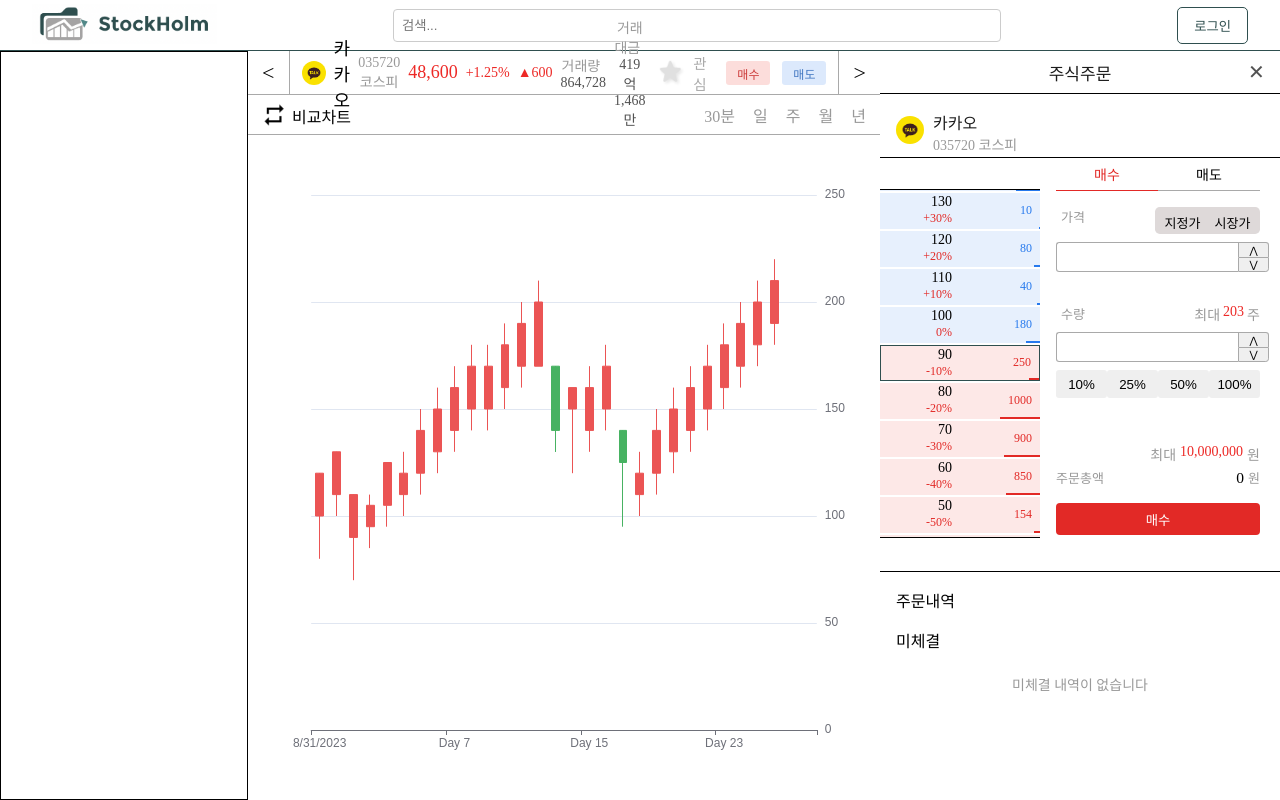
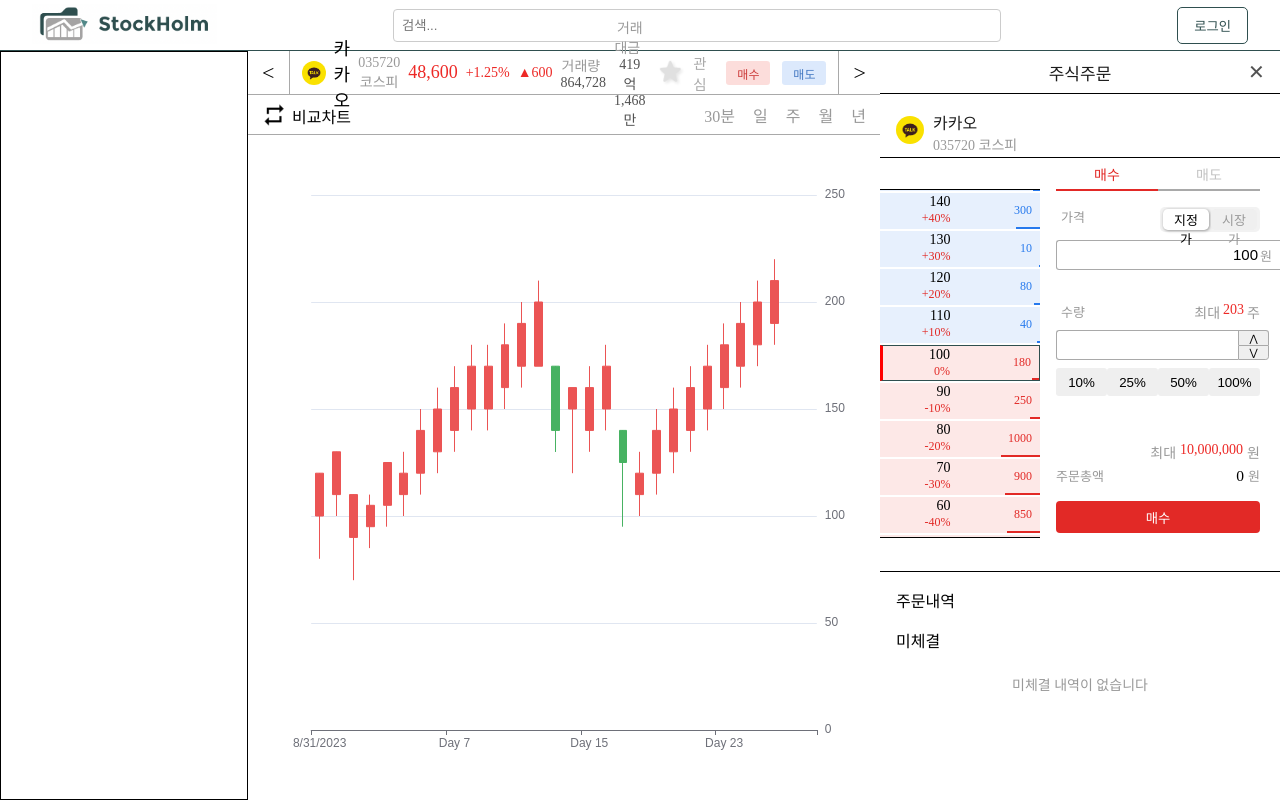
Before and after one commit to codestates-seb/seb45_main_008, a React (Vite) app in the folder client/: page / in a window 1280 px wide. Built offline with nearby package versions, Linux system fonts and the light colour scheme.

Commit message:
[Feat] 주가 선택 및 변경 기능 구현
- 주가 선택 및 변경 기능 일부 구현
- 지정가/시장가 변환 관련 기능 구현 예정

Issues 12

```diff
--- a/client/src/components/StockOrderSection/PriceSetting.tsx
+++ b/client/src/components/StockOrderSection/PriceSetting.tsx
@@ -1,24 +1,60 @@
+import { useSelector, useDispatch } from "react-redux";
 import { styled } from "styled-components";
+import { setSpecifiedPrice, setMarketPrice } from "../../reducer/stockPriceType-Reducer";
+import { plusStockOrderPrice, minusStockOrderPrice } from "../../reducer/StockOrderPrice-Reducer";
+import { StateProps } from "../../models/stateProps";
 
 const priceSettingTitle: string = "가격";
 const specifiedPriceBtnText: string = "지정가";
 const marketPriceBtnText: string = "시장가";
+const unitText: string = "원";
 
 const PriceSetting = () => {
+  const priceType = useSelector((state: StateProps) => state.stockPriceType);
+  const orderPrice = useSelector((state: StateProps) => state.stockOrderPrice);
+  const dispatch = useDispatch();
+
+  // 시장가, 지정가 변경
+  const handleSetSepcifiedPrice = () => {
+    dispatch(setSpecifiedPrice());
+  };
+
+  const handleSetMarketPrice = () => {
+    dispatch(setMarketPrice());
+  };
+
+  // 거래가 증가/감소
+  const handlePlusOrderPrice = () => {
+    dispatch(plusStockOrderPrice(10));
+  };
+
+  const handleMinusOrderPrice = () => {
+    dispatch(minusStockOrderPrice(10));
+  };
+
   return (
     <Container>
       <PriceCategoryBox>
         <Title>{priceSettingTitle}</Title>
         <ButtonContainer>
-          <SepcifiedPriceBtn>{specifiedPriceBtnText}</SepcifiedPriceBtn>
-          <MarketPriceBtn>{marketPriceBtnText}</MarketPriceBtn>
+          <SepcifiedPriceBtn onClick={handleSetSepcifiedPrice} priceType={priceType}>
+            {specifiedPriceBtnText}
+          </SepcifiedPriceBtn>
+          <MarketPriceBtn onClick={handleSetMarketPrice} priceType={priceType}>
+            {marketPriceBtnText}
+          </MarketPriceBtn>
         </ButtonContainer>
       </PriceCategoryBox>
       <PriceSettingBox>
-        <PriceController />
+        <PriceController defaultValue={orderPrice} value={orderPrice} />
+        <UnitContent>{unitText}</UnitContent>
         <DirectionBox>
-          <button className="PriceUp">&#8896;</button>
-          <button className="PriceDown">&#8897;</button>
+          <button className="PriceUp" onClick={handlePlusOrderPrice}>
+            &#8896;
+          </button>
+          <button className="PriceDown" onClick={handleMinusOrderPrice}>
+            &#8897;
+          </button>
         </DirectionBox>
       </PriceSettingBox>
     </Container>
@@ -27,6 +63,12 @@
 
 export default PriceSetting;
 
+// type 정의
+interface PriceTypeProps {
+  priceType: boolean;
+}
+
+// component 생성
 const Container = styled.div`
   width: 100%;
   margin-top: 16px;
@@ -47,26 +89,40 @@
 `;
 
 const ButtonContainer = styled.div`
-  width: 105px;
-  height: 27px;
-  background-color: #ded9d9;
+  position: relative;
+  width: 100px;
+  height: 25px;
+  background-color: #f2f2f2;
   border-radius: 0.3rem;
   display: flex;
   flex-direction: row;
   justify-content: center;
   align-items: center;
+  gap: 2px;
 `;
 
-const SepcifiedPriceBtn = styled.button`
-  width: 50px;
-  height: 23px;
-  padding: 4px;
+const SepcifiedPriceBtn = styled.button<PriceTypeProps>`
+  width: 46px;
+  height: 21px;
   border: none;
-  background-color: #ded9d9;
+  box-shadow: ${(props) => !props.priceType && "0.7px 0.7px 3px rgba(0, 0, 0, 0.4);"};
+  border-radius: 0.3rem;
+  background-color: ${(props) => (props.priceType ? "f2f2f2" : "white")};
+  color: ${(props) => (props.priceType ? "#999999" : "black")};
+
   font-size: 13px;
 `;
 
-const MarketPriceBtn = styled(SepcifiedPriceBtn)``;
+const MarketPriceBtn = styled.button<PriceTypeProps>`
+  width: 46px;
+  height: 21px;
+  border: none;
+  border-radius: 0.3rem;
+  box-shadow: ${(props) => props.priceType && "0.7px 0.7px 3px rgba(0, 0, 0, 0.4);"};
+  background-color: ${(props) => (props.priceType ? "white" : "f2f2f2")};
+  color: ${(props) => (props.priceType ? "black" : "#999999")};
+  font-size: 13px;
+`;
 
 const PriceSettingBox = styled.div`
   display: flex;
@@ -79,6 +135,24 @@
   border: 1px solid darkgray;
   border-right: none;
   border-radius: 0.2rem 0 0 0.2rem;
+  font-size: 15px;
+  font-weight: 500;
+  text-align: right;
+  padding-bottom: 3px;
+`;
+
+const UnitContent = styled.div`
+  height: 30px;
+  color: #999999;
+  font-size: 13px;
+  font-weight: 400;
+  display: flex;
+  justify-content: center;
+  align-items: center;
+  padding-right: 8px;
+  border-top: 1px solid darkgray;
+  border-bottom: 1px solid darkgray;
+  background-color: #ffffff;
 `;
 
 const DirectionBox = styled.div`
--- a/client/src/components/StockOrderSection/StockOrderBtn.tsx
+++ b/client/src/components/StockOrderSection/StockOrderBtn.tsx
@@ -84,6 +84,7 @@
   border: none;
   border-radius: 0.25rem;
   background-color: ${(props) => (props.ordertype ? "#2679ed" : "#e22926")};
+  transition: background-color 0.5s;
   color: #ffffff;
   font-weight: 400;
 `;
--- a/client/src/components/StockOrderSection/StockOrderSetting.tsx
+++ b/client/src/components/StockOrderSection/StockOrderSetting.tsx
@@ -33,7 +33,7 @@
           {orderType02}
         </Selling>
       </OrderType>
-      <TypeDividingLine />
+      <OrderTypeDividingLine />
       <PriceSetting />
       <VolumeSetting />
       <StockOrderBtn />
@@ -43,7 +43,7 @@
 
 export default StockOrderSetting;
 
-const TypeDividingLine = () => {
+const OrderTypeDividingLine = () => {
   const stockOrderType = useSelector((state: StateProps) => state.stockOrderType);
 
   return (
@@ -63,9 +63,10 @@
 
 const OrderType = styled.div`
   width: 100%;
-  height: 32px;
+  height: 31px;
   display: flex;
   flex-direction: row;
+  color: #9999;
 `;
 
 const Buying = styled.div<OrderTypeProps>`
@@ -76,6 +77,7 @@
   height: 31px;
   font-size: 14px;
   color: ${(props) => !props.ordertype && "#e22926"};
+  transition: color 0.5s;
 `;
 
 const Selling = styled.div<OrderTypeProps>`
@@ -86,6 +88,7 @@
   height: 31px;
   font-size: 14px;
   color: ${(props) => props.ordertype && "#2679ed"};
+  transition: color 0.5s;
 `;
 
 const DividingContainer = styled.div<OrderTypeProps>`
@@ -96,11 +99,11 @@
   transform: translateX(${(props) => (props.ordertype ? "50%" : "0")});
   transition: transform 0.3s ease-in-out;
   width: 100%;
-  height: 1.2px;
+  height: 2px;
 `;
 
 const DivdingLine = styled.div<OrderTypeProps>`
   width: 50%;
-  height: 1.2px;
+  height: 2px;
   background-color: ${(props) => (props.ordertype ? "#2679ed" : "#e22926")};
 `;
--- a/client/src/components/StockOrderSection/StockPrice.tsx
+++ b/client/src/components/StockOrderSection/StockPrice.tsx
@@ -1,5 +1,8 @@
+import { useSelector, useDispatch } from "react-redux";
 import { useRef, useEffect } from "react";
 import { styled } from "styled-components";
+import { setStockOrderPrice } from "../../reducer/StockOrderPrice-Reducer";
+import { StateProps } from "../../models/stateProps";
 
 // dummyData
 import { dummyPrice } from "./dummyData";
@@ -14,13 +17,7 @@
       </HighFigure>
       <PriceList>
         {dummyPrice.map((item, idx) => (
-          <PriceInfo
-            key={item.price}
-            index={idx}
-            price={item.price}
-            changeRate={item.changeRate}
-            volume={item.volume}
-          />
+          <PriceInfo key={item.price} index={idx} price={item.price} changeRate={item.changeRate} volume={item.volume} />
         ))}
       </PriceList>
       <LowerFigure>
@@ -37,6 +34,12 @@
   const { index, price, changeRate, volume } = props;
   const ref = useRef<HTMLDivElement | null>(null);
 
+  const stockOrderPrice = useSelector((state: StateProps) => state.stockOrderPrice);
+  const dispatch = useDispatch();
+  const handleSetOrderPrice = () => {
+    dispatch(setStockOrderPrice(price));
+  };
+
   const changeRateText01: string = changeRate > 0 ? "+" : "";
   const changeRateText02: string = "%";
 
@@ -48,7 +51,7 @@
 
   if (index === 10) {
     return (
-      <InfoContainer index={index} ref={ref}>
+      <InfoContainer index={index} ref={ref} price={price} orderPrice={stockOrderPrice} onClick={handleSetOrderPrice}>
         <Price>
           <div className="price">{price}</div>
           <div className="changeRate">
@@ -59,19 +62,14 @@
         </Price>
         <Volume index={index}>
           <div className="volume">{volume}</div>
-          <VolumePercentge
-            index={index}
-            volume={volume}
-            upperPriceVolumeSum={upperPriceVolumeSum}
-            lowerPriceVolumeSum={lowerPriceVolumeSum}
-          />
+          <VolumePercentge index={index} volume={volume} upperPriceVolumeSum={upperPriceVolumeSum} lowerPriceVolumeSum={lowerPriceVolumeSum} />
         </Volume>
       </InfoContainer>
     );
   }
 
   return (
-    <InfoContainer index={index}>
+    <InfoContainer index={index} price={price} orderPrice={stockOrderPrice} onClick={handleSetOrderPrice}>
       <Price>
         <div className="price">{price}</div>
         <div className="changeRate">
@@ -82,12 +80,7 @@
       </Price>
       <Volume index={index}>
         <div className="volume">{volume}</div>
-        <VolumePercentge
-          index={index}
-          volume={volume}
-          upperPriceVolumeSum={upperPriceVolumeSum}
-          lowerPriceVolumeSum={lowerPriceVolumeSum}
-        />
+        <VolumePercentge index={index} volume={volume} upperPriceVolumeSum={upperPriceVolumeSum} lowerPriceVolumeSum={lowerPriceVolumeSum} />
       </Volume>
     </InfoContainer>
   );
@@ -103,6 +96,8 @@
 
 interface InfoContainerProps {
   index: number;
+  price: number;
+  orderPrice: number;
 }
 
 interface VolumeProps {
@@ -147,6 +142,7 @@
   margin-bottom: 2px;
   background-color: ${(props) => (props.index > 9 ? "#FDE8E7" : "#E7F0FD")};
   border: ${(props) => (props.index === 10 ? "1px solid #2F4F4F" : "none")};
+  border-left: ${(props) => (props.price === props.orderPrice ? "3px solid red" : props.index > 9 ? "3px solid #FDE8E7" : "3px solid #E7F0FD")};
   display: flex;
   flex-direction: row;
 `;
@@ -154,7 +150,7 @@
 const Price = styled.div`
   width: 50%;
   display: flex;
-  padding-right: 8px;
+  padding-right: 11px;
   flex-direction: column;
   align-items: flex-end;
 
@@ -190,12 +186,7 @@
 `;
 
 const VolumePercentge = styled.span<VolumePercentageProps>`
-  width: ${(props) =>
-    (props.volume /
-      (props.index < 10
-        ? props.upperPriceVolumeSum
-        : props.lowerPriceVolumeSum)) *
-    100}%;
+  width: ${(props) => (props.volume / (props.index < 10 ? props.upperPriceVolumeSum : props.lowerPriceVolumeSum)) * 100}%;
 
   height: 2px;
   background-color: ${(props) => (props.index < 10 ? "#2679ed" : "#e22926")};
--- a/client/src/components/StockOrderSection/dummyData.ts
+++ b/client/src/components/StockOrderSection/dummyData.ts
@@ -1,5 +1,6 @@
 // dummyData
 export const dummyPrice: dummyProps[] = [
+  { price: 200, changeRate: 90, volume: 300 },
   { price: 190, changeRate: 90, volume: 500 },
   { price: 180, changeRate: 80, volume: 120 },
   { price: 170, changeRate: 70, volume: 78 },
@@ -19,8 +20,8 @@
   { price: 30, changeRate: -70, volume: 1100 },
   { price: 20, changeRate: -80, volume: 800 },
   { price: 10, changeRate: -90, volume: 500 },
-  { price: 5, changeRate: -95, volume: 800 },
 ];
+export const standardPrice = 100;
 export const upperPriceVolumeSum = 1000;
 export const lowerPriceVolumeSum = 2000;
 export const availableMoney = 10000000;
--- a/client/src/models/stateProps.ts
+++ b/client/src/models/stateProps.ts
@@ -1,3 +1,5 @@
 export interface StateProps {
   stockOrderType: boolean;
+  stockPriceType: boolean;
+  stockOrderPrice: number;
 }
--- /dev/null
+++ b/client/src/reducer/StockOrderPrice-Reducer.ts
@@ -0,0 +1,26 @@
+import { createSlice } from "@reduxjs/toolkit";
+import { dummyPrice } from "../components/StockOrderSection/dummyData";
+
+const initialState: number = dummyPrice[10].price;
+
+const stockPriceOrderSlice = createSlice({
+  name: "stockOrderPrice",
+  initialState: initialState,
+  reducers: {
+    setStockOrderPrice: (state, action) => {
+      return action.payload;
+    },
+    plusStockOrderPrice: (state, action) => {
+      return state + action.payload;
+    },
+    minusStockOrderPrice: (state, action) => {
+      if (state > action.payload) {
+        return state - action.payload;
+      }
+      return state;
+    },
+  },
+});
+
+export const { setStockOrderPrice, plusStockOrderPrice, minusStockOrderPrice } = stockPriceOrderSlice.actions;
+export const stockOrderPriceReducer = stockPriceOrderSlice.reducer;
--- /dev/null
+++ b/client/src/reducer/StockPriceType-Reducer.ts
@@ -0,0 +1,15 @@
+import { createSlice } from "@reduxjs/toolkit";
+
+const initialState: boolean = false;
+
+const stockPriceTypeSlice = createSlice({
+  name: "stockPriceType",
+  initialState: initialState,
+  reducers: {
+    setSpecifiedPrice: () => false,
+    setMarketPrice: () => true,
+  },
+});
+
+export const { setSpecifiedPrice, setMarketPrice } = stockPriceTypeSlice.actions;
+export const stockPriceTypeReducer = stockPriceTypeSlice.reducer;
--- a/client/src/store/config.ts
+++ b/client/src/store/config.ts
@@ -1,9 +1,13 @@
 import { configureStore } from "@reduxjs/toolkit";
 import { stockOrderTypeReducer } from "../reducer/StockOrderType-Reducer";
+import { stockPriceTypeReducer } from "../reducer/stockPriceType-Reducer";
+import { stockOrderPriceReducer } from "../reducer/StockOrderPrice-Reducer";
 
 const store = configureStore({
   reducer: {
     stockOrderType: stockOrderTypeReducer,
+    stockPriceType: stockPriceTypeReducer,
+    stockOrderPrice: stockOrderPriceReducer,
   },
 });
 
```
